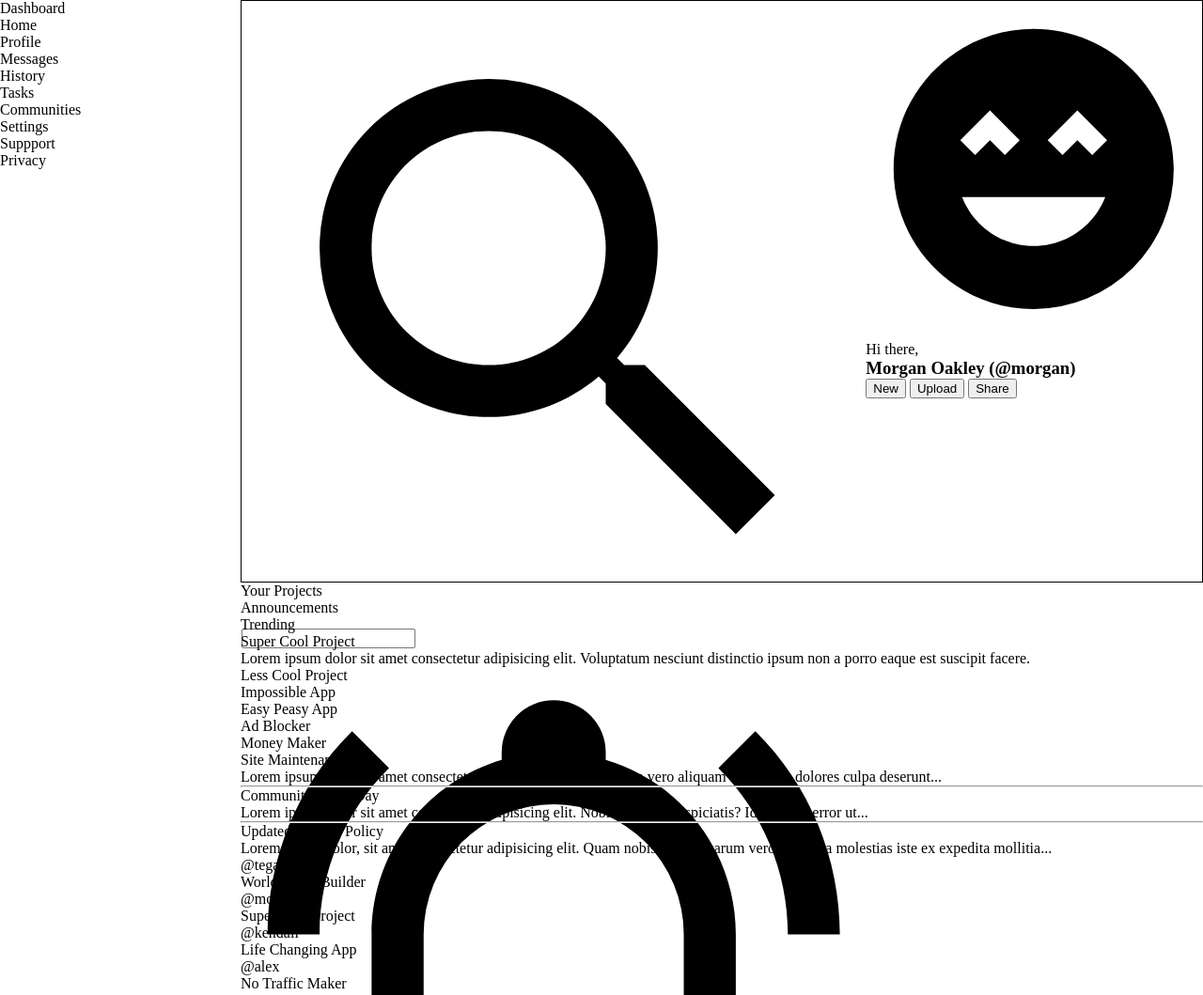
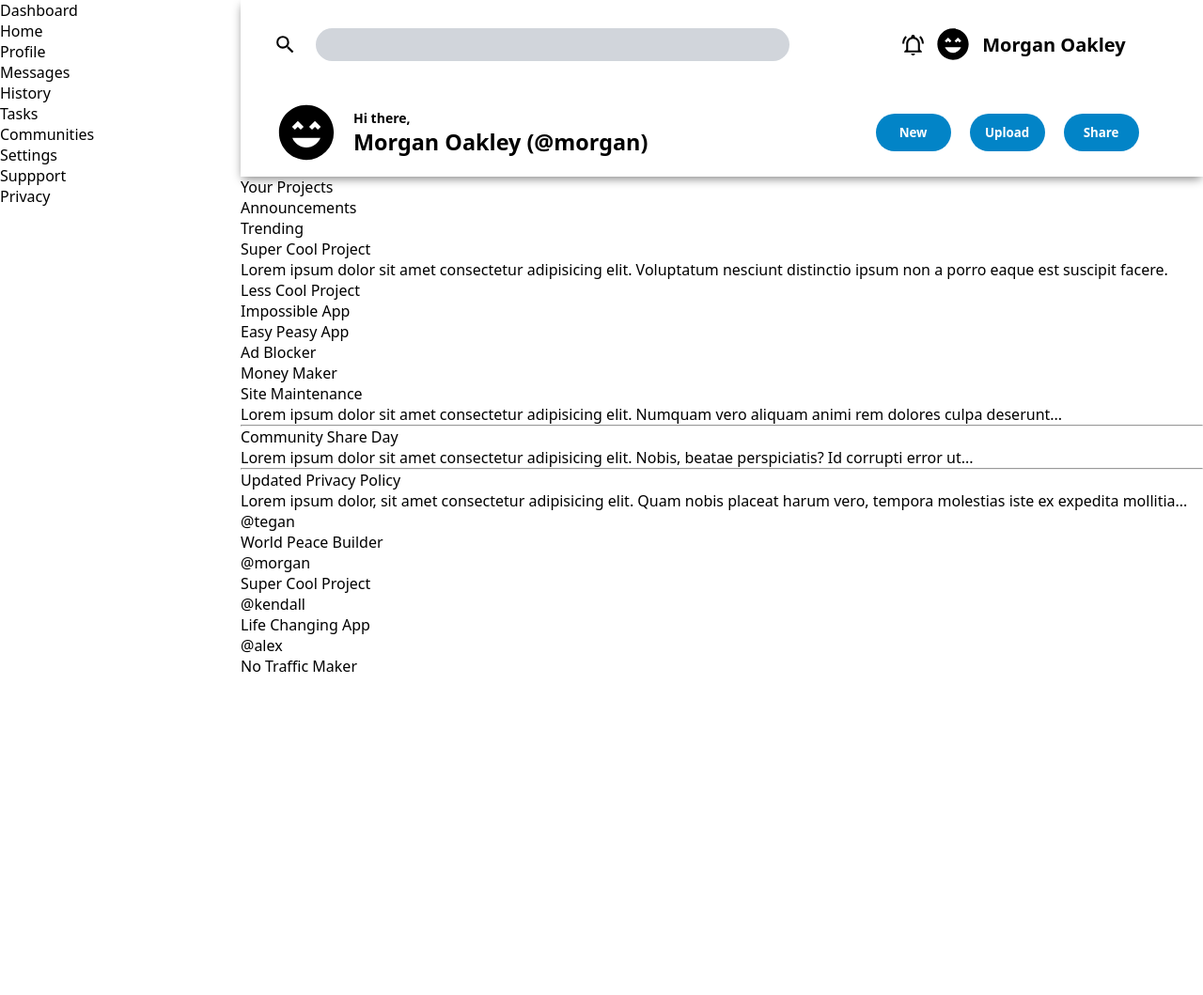
Before and after one commit to GogglesTv/Admin-Dashboard, a plain HTML site: page index.html in a window 1280 px wide. Shown: the top 1059 px of the page at 94% size. After the commit the page ends 932 px from the top, so only its background shows below. Drawn offline with Linux system fonts and the light colour scheme.

Commit message:
Header 95% finished.

```diff
--- a/styles.css
+++ b/styles.css
@@ -1,5 +1,7 @@
 * {
   margin: 0;
+  font-family: system-ui, -apple-system, BlinkMacSystemFont, "Segoe UI", Roboto,
+    Oxygen, Ubuntu, Cantarell, "Open Sans", "Helvetica Neue", sans-serif;
 }
 
 .container {
@@ -9,21 +11,116 @@
 }
 
 .header {
-  border: 1px solid black;
   box-shadow: 1% grey;
   grid-column: 2;
   grid-row: 1 / 2;
   display: grid;
   grid-template-columns: 65% 35%;
   grid-template-rows: 50% 50%;
+  box-shadow: 0 4px 10px -2px gray;
 }
 
 .header > .top-portion {
   grid-row: 1 / 2;
+  display: grid;
+  grid-template-columns: 105% 59%;
+  align-items: center;
 }
 
-.header .header > .bottom-portion {
+.top-portion > .top-left {
+  display: flex;
+  height: 35px;
+}
+
+.search-logo {
+  height: 25px;
+  width: 25px;
+  align-self: center;
+  margin-right: 20px;
+  color: grey;
+}
+
+.top-portion > .top-right {
+  display: flex;
+  justify-content: space-around;
+  align-items: center;
+  width: 250px;
+}
+
+input {
+  background-color: #d1d5db;
+  border-radius: 25px;
+  width: 500px;
+  border: none;
+}
+
+.brand-logo {
+  height: 40px;
+  width: 40px;
+}
+
+.noti-bell {
+  height: 25px;
+  width: 25px;
+}
+
+.account {
+  font-size: 20px;
+  font-weight: 600;
+}
+
+.header > .bottom-portion {
   grid-row: 2 / 3;
+  display: grid;
+  grid-template-columns: 100% 56%;
+}
+
+.bottom-portion > .bottom-left {
+  display: flex;
+  align-items: center;
+}
+
+div.account-intro > p {
+  font-size: 14px;
+  font-weight: 700;
+}
+
+.bottom-left > .account-intro:last-child {
+  font-size: 20px;
+}
+
+.bottom-portion > .bottom-left > .brand-logo {
+  grid-column: 1;
+  height: 70px;
+  width: 70px;
+  margin-right: 15px;
+}
+
+.bottom-portion > .bottom-right {
+  display: flex;
+  align-items: center;
+}
+
+.bottom-right > .header-buttons {
+  grid-column: 2;
+  display: flex;
+  justify-content: space-around;
+  width: 300px;
+}
+
+.header-buttons > button {
+  background-color: #0284c7;
+  color: white;
+  font-weight: 700;
+  height: 40px;
+  width: 80px;
+  border-radius: 20px;
+  border: none;
+}
+
+.top-portion,
+.bottom-portion {
+  margin-left: 35px;
 }
 
 .sidebar {
```
